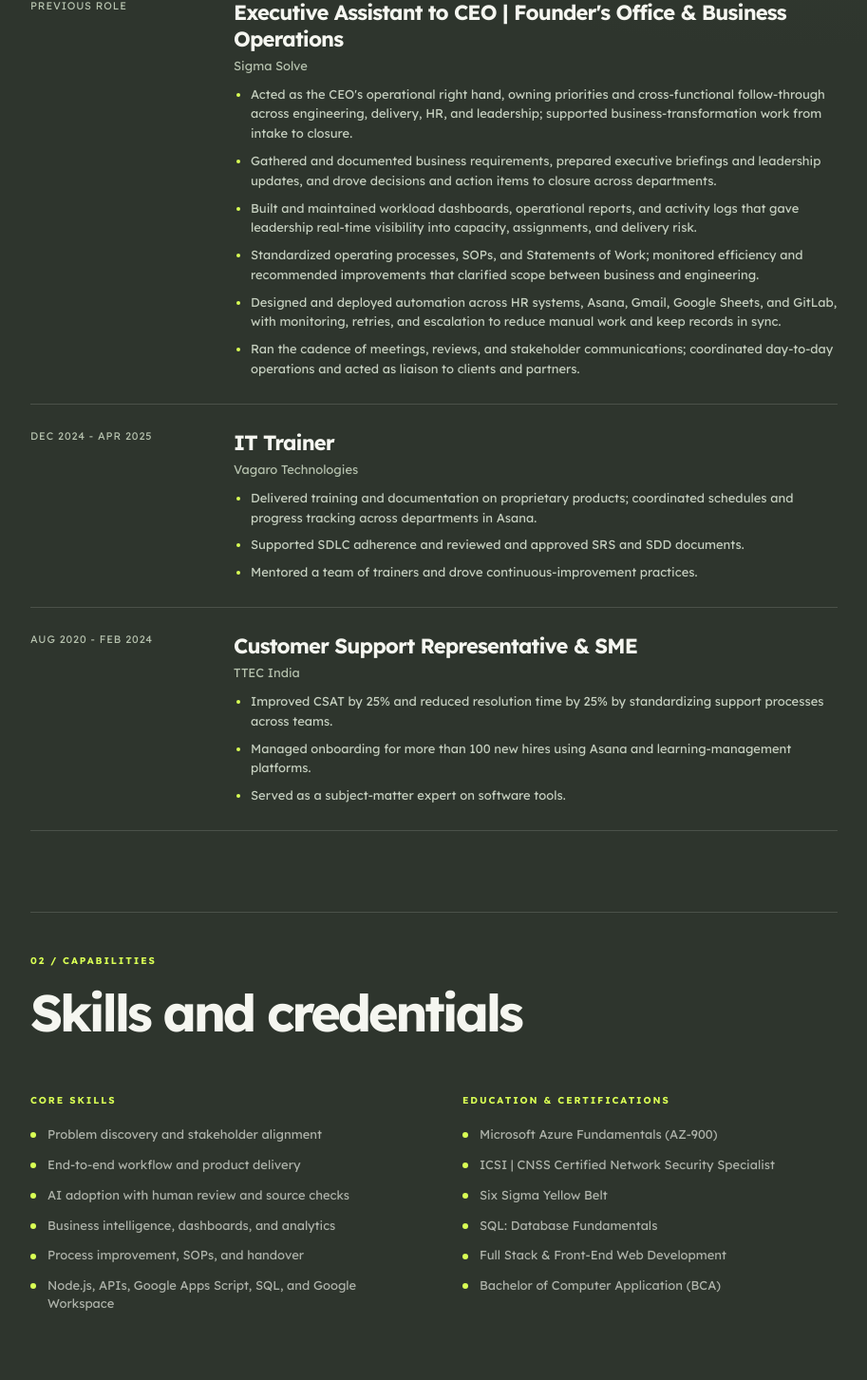
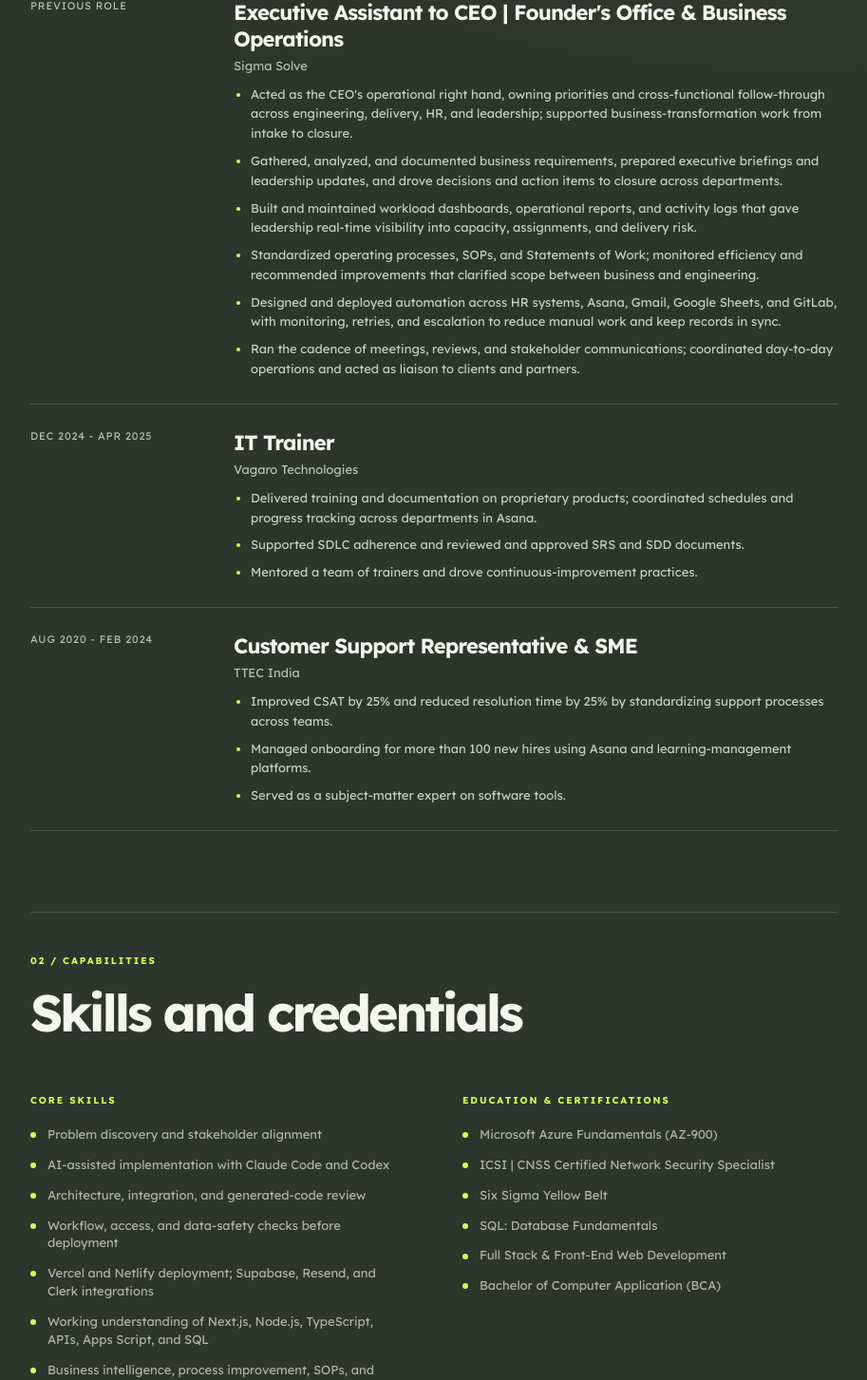
Before and after one commit to Nishantjha1997/nishant-portfolio, a Next.js app: page /resume in a window 1280 px wide. Shown: the part 1328-2781 px from the top of the page at 95% size, without its empty margins (183-1096 px from the left). Built offline with nearby package versions, Linux system fonts and the light colour scheme; no server answers.

Commit message:
Clarify AI-assisted technical delivery (#5)
Co-authored-by: Nishant Jha <nishant@nishant.top>

```diff
--- a/src/app/page.tsx
+++ b/src/app/page.tsx
@@ -31,11 +31,11 @@ const experience = [
 
 const strengths = [
   "Problem discovery and requirements",
-  "End-to-end product and workflow delivery",
+  "End-to-end, AI-assisted product delivery",
   "Safe AI adoption and automation",
   "Data analysis and decision dashboards",
   "Process design, SOPs, and handover",
-  "Node.js, APIs, Apps Script, and SQL",
+  "Deployment, integrations, and release checks",
 ];
 
 const featuredSlugs = ["gitlab-access-automation", "lead-cleanup", "ask-callhippo", "sales-meeting-punctuality"];
@@ -101,7 +101,7 @@ export default function HomePage() {
       <section className="sylva-section sylva-surface glass-surface" id="about">
         <div className="page-shell sylva-about-grid">
           <div><p className="sylva-index">01 / ABOUT</p><h2>Close to the problem.<br /><em>Close to the build.</em></h2></div>
-          <div className="sylva-prose"><p>I&apos;m a Founder&apos;s Office operator with a builder&apos;s instinct. I get into the workflow, talk to the people doing the work, trace the data, and turn an unclear request into something a team can use.</p><p>That might be a safe AI assistant, an auditable automation, a dashboard that makes the next decision obvious, or a better process. I move quickly, but I pay attention to adoption, exceptions, ownership, and handover.</p><Link href="/resume">Read the full résumé <span>↗</span></Link></div>
+          <div className="sylva-prose"><p>I&apos;m a Founder&apos;s Office operator with a builder&apos;s instinct. I get into the workflow, talk to the people doing the work, trace the data, and turn an unclear request into something a team can use.</p><p>I use Claude Code and Codex to build quickly, while owning the requirements, architecture, integrations, and pre-deployment checks. I stay close to adoption, exceptions, ownership, and handover so the result works in daily use.</p><Link href="/resume">Read the full résumé <span>↗</span></Link></div>
         </div>
       </section>
 
--- a/src/app/resume/page.tsx
+++ b/src/app/resume/page.tsx
@@ -31,7 +31,7 @@ const experience = [
     company: "Sigma Solve",
     details: [
       "Acted as the CEO's operational right hand, owning priorities and cross-functional follow-through across engineering, delivery, HR, and leadership; supported business-transformation work from intake to closure.",
-      "Gathered and documented business requirements, prepared executive briefings and leadership updates, and drove decisions and action items to closure across departments.",
+      "Gathered, analyzed, and documented business requirements, prepared executive briefings and leadership updates, and drove decisions and action items to closure across departments.",
       "Built and maintained workload dashboards, operational reports, and activity logs that gave leadership real-time visibility into capacity, assignments, and delivery risk.",
       "Standardized operating processes, SOPs, and Statements of Work; monitored efficiency and recommended improvements that clarified scope between business and engineering.",
       "Designed and deployed automation across HR systems, Asana, Gmail, Google Sheets, and GitLab, with monitoring, retries, and escalation to reduce manual work and keep records in sync.",
@@ -62,11 +62,12 @@ const experience = [
 
 const skills = [
   "Problem discovery and stakeholder alignment",
-  "End-to-end workflow and product delivery",
-  "AI adoption with human review and source checks",
-  "Business intelligence, dashboards, and analytics",
-  "Process improvement, SOPs, and handover",
-  "Node.js, APIs, Google Apps Script, SQL, and Google Workspace",
+  "AI-assisted implementation with Claude Code and Codex",
+  "Architecture, integration, and generated-code review",
+  "Workflow, access, and data-safety checks before deployment",
+  "Vercel and Netlify deployment; Supabase, Resend, and Clerk integrations",
+  "Working understanding of Next.js, Node.js, TypeScript, APIs, Apps Script, and SQL",
+  "Business intelligence, process improvement, SOPs, and handover",
 ];
 
 const credentials = [
@@ -97,7 +98,7 @@ export default function ResumePage() {
       <Link className="back-link" href="/">← Back home</Link>
       <p className="eyebrow">NISHANT JHA / RESUME</p>
       <h1>Nishant Jha <em>Resume.</em></h1>
-      <p className="detail-summary">Forward-deployed builder and Founder&apos;s Office professional in Ahmedabad. I turn business problems into working tools, AI workflows, analytics, and processes teams can adopt.</p>
+      <p className="detail-summary">Forward-deployed builder and Founder&apos;s Office professional in Ahmedabad. I use Claude Code and Codex to implement business tools, then review the architecture, integrations, and release checks before deployment.</p>
 
       <div className="resume-panel">
         <div><span className="file-mark">PDF</span><div><strong>Nishant Jha — Resume</strong><p>Business problem → working system → adoption</p></div></div>
```
Also changed, not shown: 2 other files (tests, documents, lock files or other folders).
